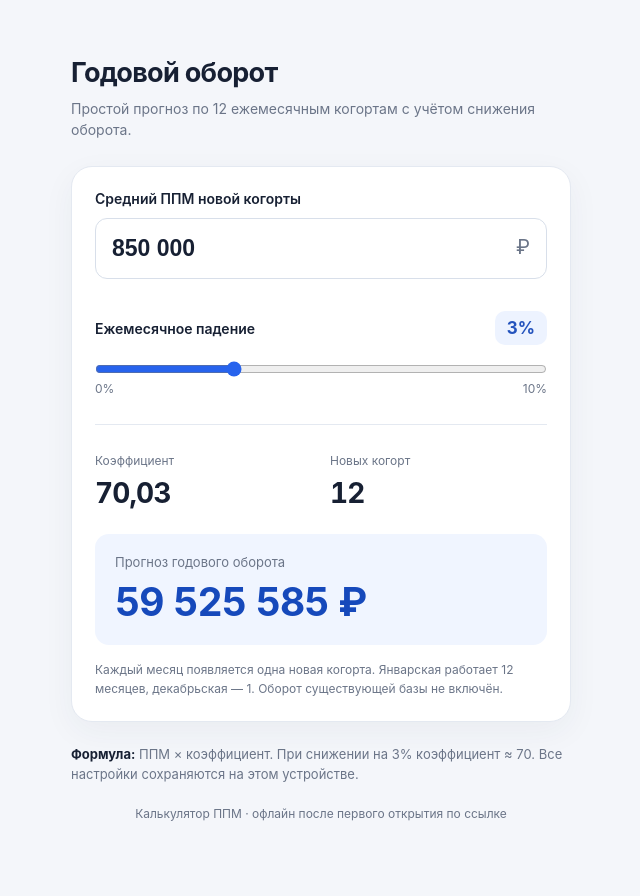
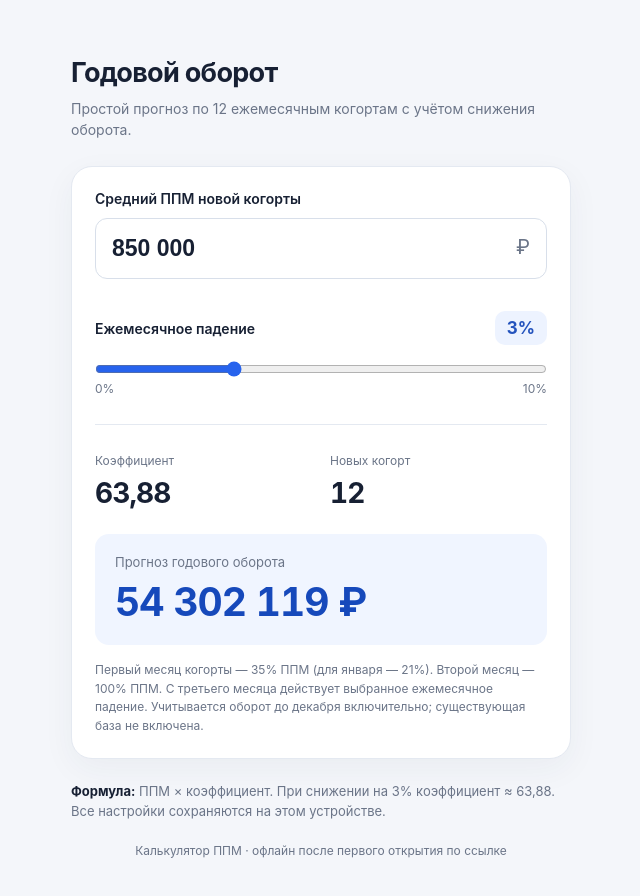
Before and after one commit to anvashurkin-tech/ppm-calculator, a plain HTML site: page index.html in a window 1280 px wide. Shown: the whole page, without its empty margins (319-959 px from the left). Before the commit the page ends 861 px from the top, so only its background shows below. Drawn offline with Linux system fonts and the light colour scheme.

Commit message:
Add files via upload

```diff
--- a/index.html
+++ b/index.html
@@ -26,11 +26,11 @@ main{max-width:540px;margin:0 auto;padding:56px 20px 40px}h1{font-size:27px;lett
 <div class="input-wrap"><input id="ppm" type="text" inputmode="decimal" autocomplete="off" value="850 000" aria-label="Средний ППМ в рублях"><span class="rub">₽</span></div>
 <div class="section"><div class="range-top"><label class="field-label" for="decline" style="margin:0">Ежемесячное падение</label><span class="percent" id="percent">3%</span></div><input id="decline" type="range" min="0" max="10" step="0.5" value="3"><div class="ends"><span>0%</span><span>10%</span></div></div>
 <div class="rule"></div>
-<div class="metrics"><div><div class="metric-label">Коэффициент</div><div class="metric-value" id="factor">70,03</div></div><div><div class="metric-label">Новых когорт</div><div class="metric-value">12</div></div></div>
-<div class="result" aria-live="polite"><div class="metric-label">Прогноз годового оборота</div><div class="metric-value" id="turnover">59 525 585 ₽</div></div>
-<div class="note">Каждый месяц появляется одна новая когорта. Январская работает 12 месяцев, декабрьская — 1. Оборот существующей базы не включён.</div>
+<div class="metrics"><div><div class="metric-label">Коэффициент</div><div class="metric-value" id="factor">63,88</div></div><div><div class="metric-label">Новых когорт</div><div class="metric-value">12</div></div></div>
+<div class="result" aria-live="polite"><div class="metric-label">Прогноз годового оборота</div><div class="metric-value" id="turnover">54 302 119 ₽</div></div>
+<div class="note">Первый месяц когорты — 35% ППМ (для января — 21%). Второй месяц — 100% ППМ. С третьего месяца действует выбранное ежемесячное падение. Учитывается оборот до декабря включительно; существующая база не включена.</div>
 </section>
-<div class="info"><strong>Формула:</strong> ППМ × коэффициент. При снижении на 3% коэффициент ≈ 70. Все настройки сохраняются на этом устройстве.</div>
+<div class="info"><strong>Формула:</strong> ППМ × коэффициент. При снижении на 3% коэффициент ≈ 63,88. Все настройки сохраняются на этом устройстве.</div>
 <div class="footer">Калькулятор ППМ · офлайн после первого открытия по ссылке</div>
 </main>
 <script>
@@ -40,7 +40,14 @@ const nf=new Intl.NumberFormat('ru-RU',{maximumFractionDigits:0});
 const clean=s=>Number(String(s).replace(/[^\d,.]/g,'').replace(',','.'))||0;
 const formatInput=v=>nf.format(Math.round(v));
 try{const data=JSON.parse(localStorage.getItem('ppm-calc-v1')||'null');if(data){if(Number.isFinite(data.ppm))ppm.value=formatInput(data.ppm);if(Number.isFinite(data.decline))decline.value=Math.min(10,Math.max(0,data.decline));}}catch(e){}
-function calc(){const p=clean(ppm.value),d=Number(decline.value);let k=0;for(let m=0;m<12;m++)k+=(12-m)*Math.pow(1-d/100,m);percent.textContent=d.toLocaleString('ru-RU')+'%';factor.textContent=k.toLocaleString('ru-RU',{minimumFractionDigits:2,maximumFractionDigits:2});turnover.textContent=nf.format(Math.round(p*k))+' ₽';try{localStorage.setItem('ppm-calc-v1',JSON.stringify({ppm:p,decline:d}));}catch(e){}}
+function calc(){const p=clean(ppm.value),d=Number(decline.value);let k=0;
+for(let cohort=0;cohort<12;cohort++){
+  const monthsInYear=12-cohort;
+  k += cohort===0 ? 0.21 : 0.35; // первый месяц
+  if(monthsInYear>=2) k += 1;    // второй месяц = ППМ
+  for(let month=3;month<=monthsInYear;month++)
+    k += Math.pow(1-d/100,month-2); // снижение с третьего месяца
+}percent.textContent=d.toLocaleString('ru-RU')+'%';factor.textContent=k.toLocaleString('ru-RU',{minimumFractionDigits:2,maximumFractionDigits:2});turnover.textContent=nf.format(Math.round(p*k))+' ₽';try{localStorage.setItem('ppm-calc-v1',JSON.stringify({ppm:p,decline:d}));}catch(e){}}
 ppm.addEventListener('input',calc);ppm.addEventListener('blur',()=>{ppm.value=formatInput(clean(ppm.value));calc();});decline.addEventListener('input',calc);calc();
 })();
 </script>
--- a/sw.js
+++ b/sw.js
@@ -1,4 +1,4 @@
-const CACHE = 'ppm-calculator-v1';
+const CACHE = 'ppm-calculator-v2';
 const ASSETS = ['./','./index.html','./manifest.webmanifest','./icon-192.png','./icon-512.png','./apple-touch-icon.png'];
 self.addEventListener('install', event => {event.waitUntil(caches.open(CACHE).then(cache => cache.addAll(ASSETS)).then(() => self.skipWaiting()));});
 self.addEventListener('activate', event => {event.waitUntil(Promise.all([caches.keys().then(keys => Promise.all(keys.filter(k => k !== CACHE).map(k => caches.delete(k)))),self.clients.claim()]));});
```
